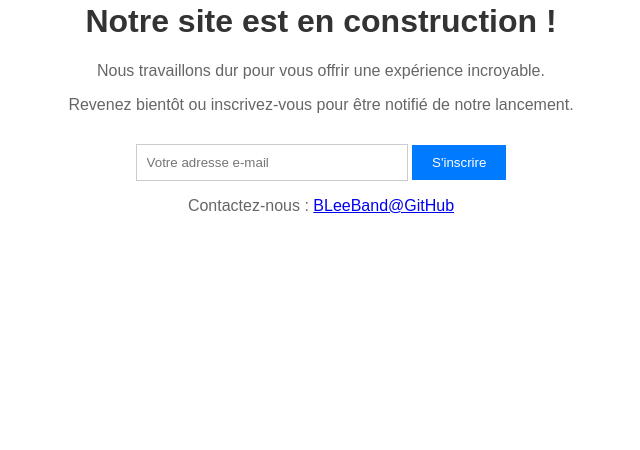
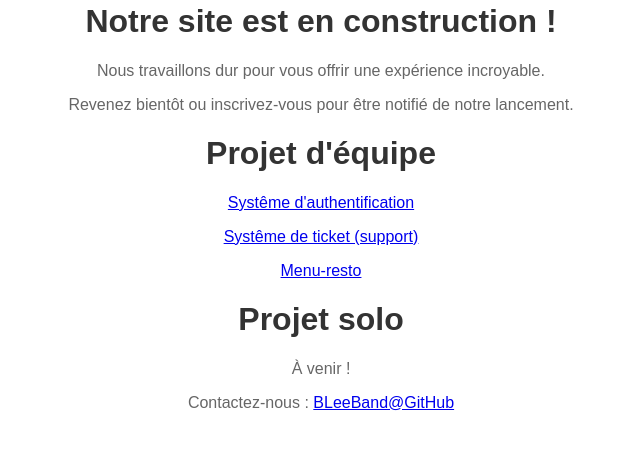
Before and after one commit to bleeband/bleeband.github.io, a plain HTML site: page index.html in a window 1280 px wide. Shown: the part 230-680 px from the top of the page, without its empty margins (319-959 px from the left). Drawn offline with Linux system fonts and the light colour scheme.

Commit message:
Update index.html with project links and remove form

```diff
--- a/index.html
+++ b/index.html
@@ -22,11 +22,14 @@
     <h1>Notre site est en construction !</h1>
     <p>Nous travaillons dur pour vous offrir une expérience incroyable.</p>
     <p>Revenez bientôt ou inscrivez-vous pour être notifié de notre lancement.</p>
-    <div class="form-container">
-        <form action="traitement_email.php" method="POST">
-            <input type="email" name="email" placeholder="Votre adresse e-mail" required>
-            <button type="submit">S'inscrire</button>
-        </form>
+    <div>
+        <h1>Projet d'équipe</h1>
+        <p><a href="https://github.com/bleeband/systeme_authentification">Systême d'authentification</a></p>
+        <p><a href="https://github.com/bleeband/Systeme_de_support">Systême de ticket (support)</a></p>
+        <p><a href="https://github.com/bleeband/Menu-resto">Menu-resto</a></p>
+
+        <h1>Projet solo</h1>
+        <p>À venir !</p>
     </div>
     <p>Contactez-nous : <a href="mailto:bleeband@gmail.com">BLeeBand@GitHub</a></p>
 </body>
```
